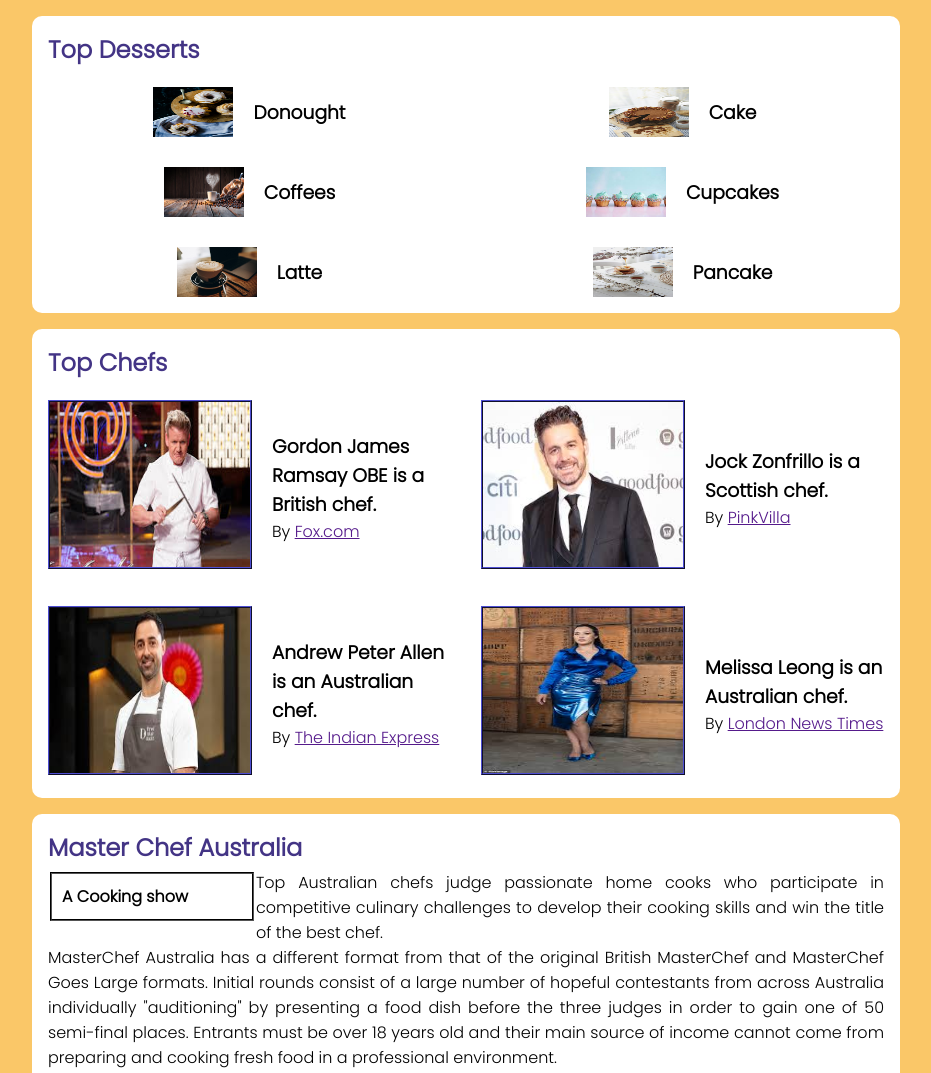
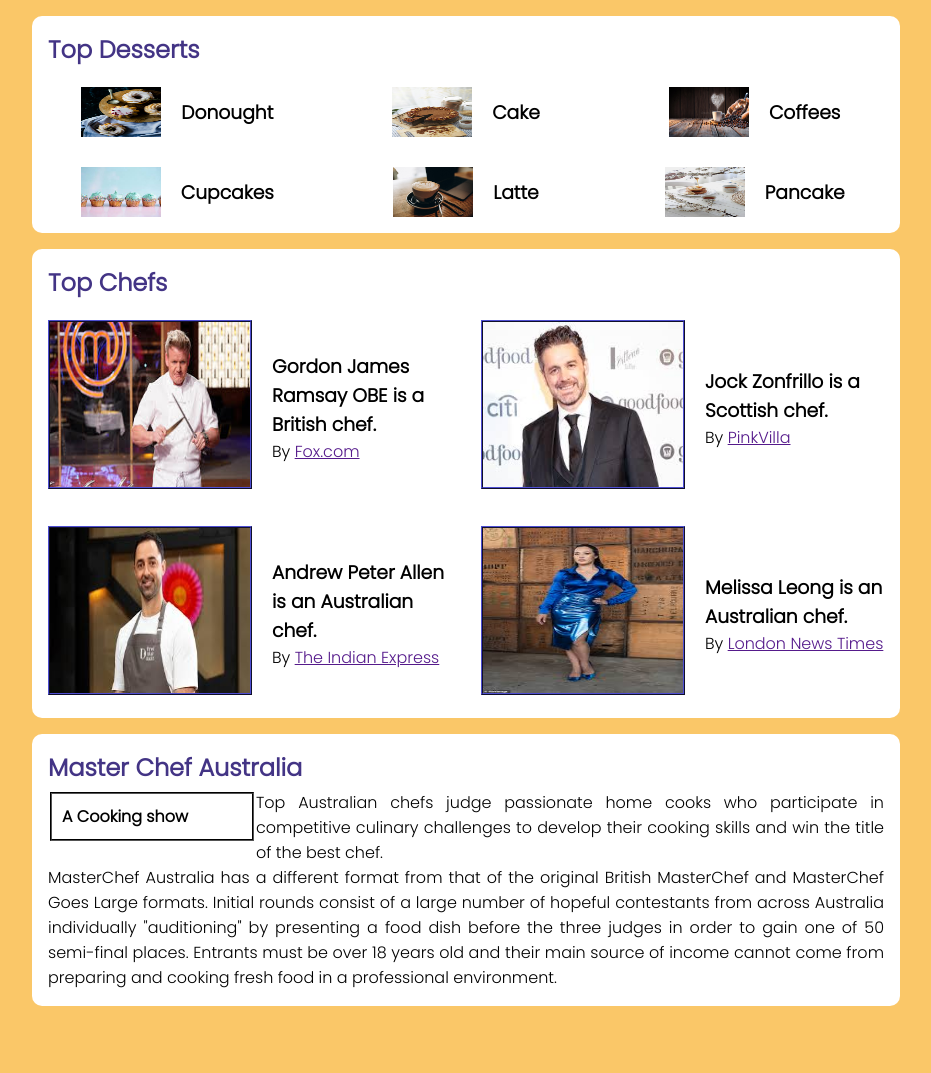
Before and after one commit to JuthyNadi-a/RWD, a plain HTML site: page index.html in a window 1280 px wide. Shown: the top 1073 px of the page, without its empty margins (174-1105 px from the left). After the commit the page ends 1022 px from the top, so only its background shows below. Drawn offline with Linux system fonts and the light colour scheme.

Commit message:
Media query for top desserts portion updated

```diff
--- a/style.css
+++ b/style.css
@@ -86,4 +86,6 @@ h2 {
 /* Large devices (laptops/desktops, 992px and up) */
 @media only screen and (min-width: 992px) {
     body {background: rgb(250, 199, 104);}
+    .top-desserts, .cake {grid-template-columns: repeat(3, 1fr);
+    }
   }
```
